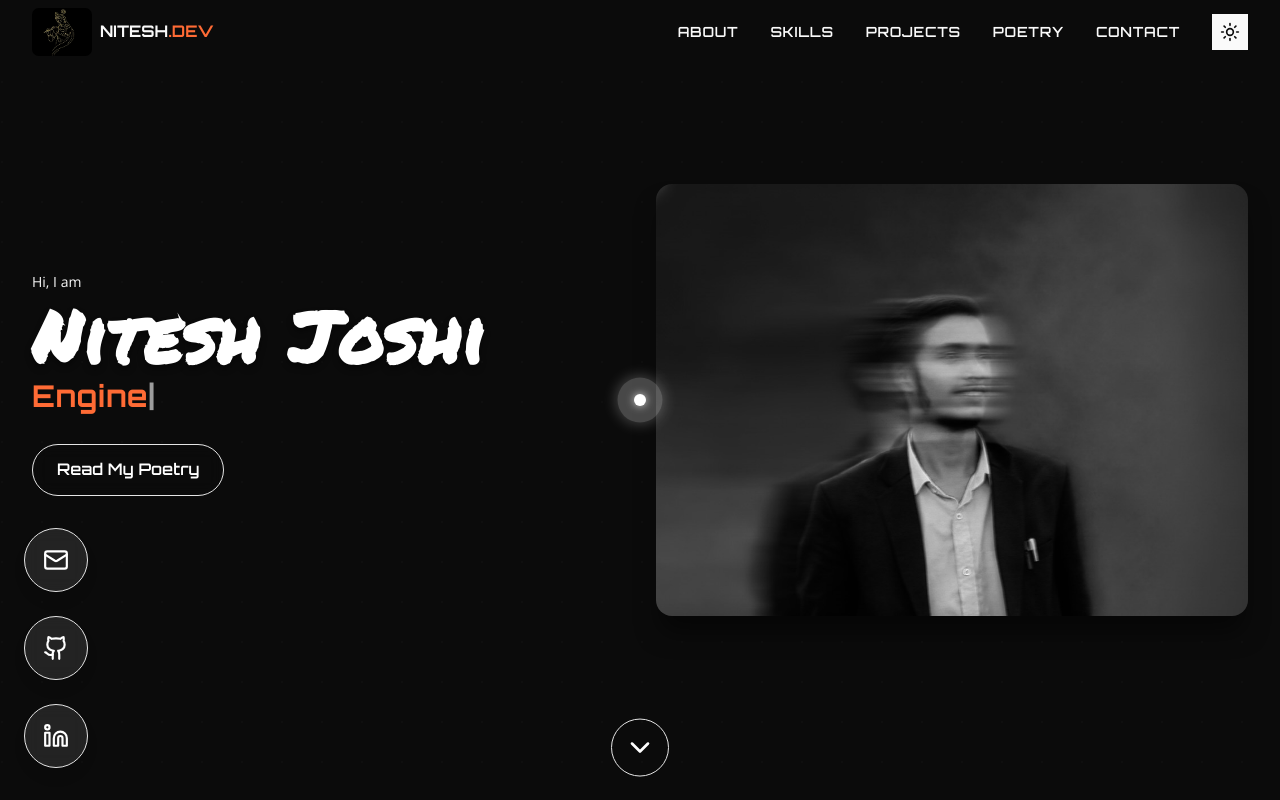
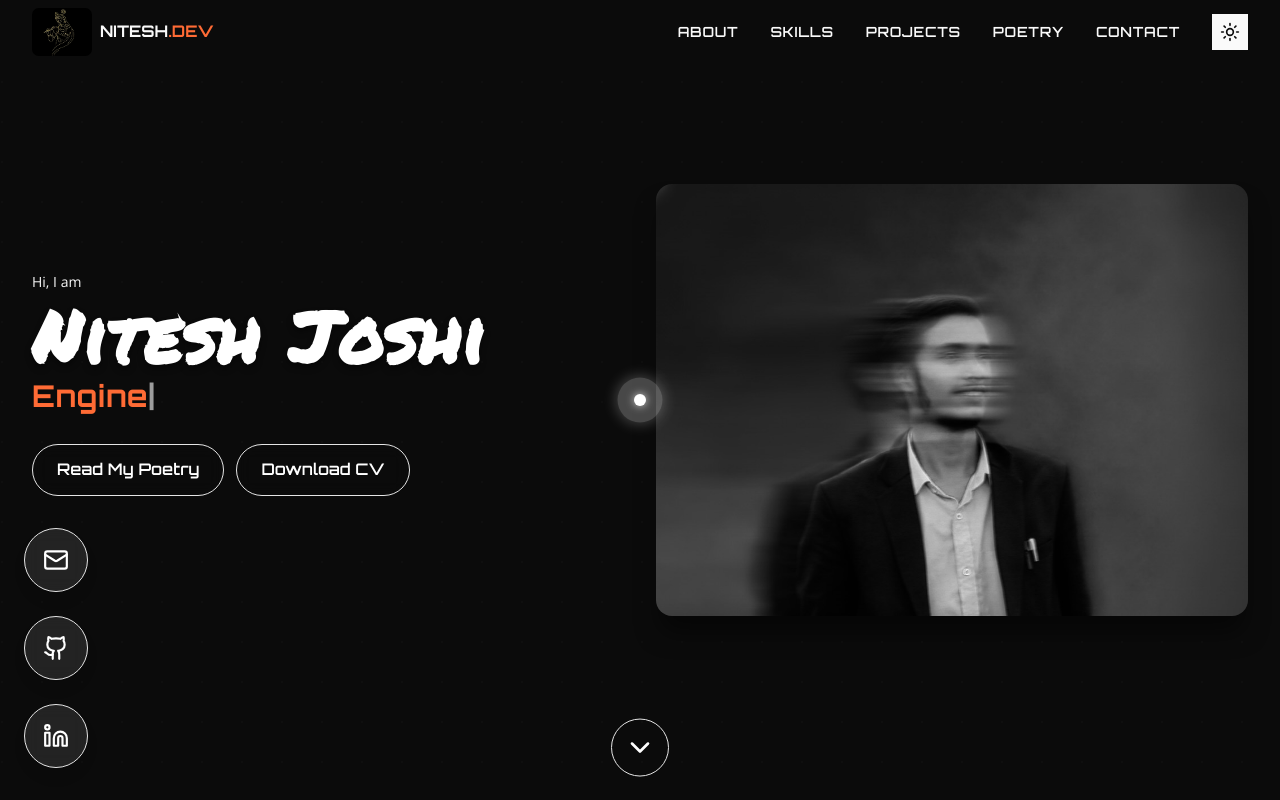
Before and after one commit to Niteshh-DeV/portfolio, a React (Vite) app: page / in a window 1280 px wide. Shown: the top 800 px of the page. Built offline with nearby package versions, Linux system fonts and the light colour scheme; a web font is replaced by a local one.

Commit message:
Added Download CV option

```diff
--- a/src/components/Hero.tsx
+++ b/src/components/Hero.tsx
@@ -3,6 +3,7 @@ import { ChevronDown, Mail, Github, Linkedin } from 'lucide-react';
 import { useState, useEffect } from 'react';
 import { useNavigate } from 'react-router-dom';
 import { useHaptic } from '@/hooks/useHaptic';
+import cvPdf from '@/assets/CV/Nitesh Joshi-2.pdf';
 
 interface HeroProps {
   heroImage: string;
@@ -138,20 +139,38 @@ export function Hero({ heroImage, hoverHeroImage }: HeroProps) {
               </h3>
             </motion.div>
 
-            <motion.button
+            <motion.div
               initial={{ opacity: 0, y: 10 }}
               animate={{ opacity: 1, y: 0 }}
               transition={{ delay: 0.65 }}
+              className="mb-8 md:mb-10 flex flex-wrap gap-3"
+            >
+              <motion.button
                 whileHover={{ scale: 1.02 }}
                 whileTap={{ scale: 0.98 }}
                 onClick={goToPoetry}
                 onTouchStart={() => triggerHaptic('selection')}
-              className="mb-8 md:mb-10 px-6 py-3 rounded-full border border-white/20 bg-white/10 text-white font-semibold tracking-wide backdrop-blur-sm hover:bg-white/20 transition-colors"
+                className="px-6 py-3 rounded-full border border-white/20 bg-white/10 text-white font-semibold tracking-wide backdrop-blur-sm hover:bg-white/20 transition-colors"
                 style={{ fontFamily: '"Orbitron", sans-serif' }}
                 aria-label="Open poetry section"
               >
                 Read My Poetry
               </motion.button>
+
+              <motion.a
+                whileHover={{ scale: 1.02 }}
+                whileTap={{ scale: 0.98 }}
+                href={cvPdf}
+                download="Nitesh_Joshi_CV.pdf"
+                onClick={() => triggerHaptic('medium')}
+                onTouchStart={() => triggerHaptic('selection')}
+                className="px-6 py-3 rounded-full border border-white/20 bg-white/10 text-white font-semibold tracking-wide backdrop-blur-sm hover:bg-white/20 transition-colors inline-flex items-center"
+                style={{ fontFamily: '"Orbitron", sans-serif' }}
+                aria-label="Download CV"
+              >
+                Download CV
+              </motion.a>
+            </motion.div>
 
             {/* Social Icons - Inline for mobile */}
             <motion.div
--- a/src/types/assets.d.ts
+++ b/src/types/assets.d.ts
@@ -0,0 +1,4 @@
+declare module '*.pdf' {
+	const src: string;
+	export default src;
+}
```
Also changed, not shown: 1 other file (tests, documents, lock files or other folders). Lines whose indentation alone changed are shown as unchanged.
